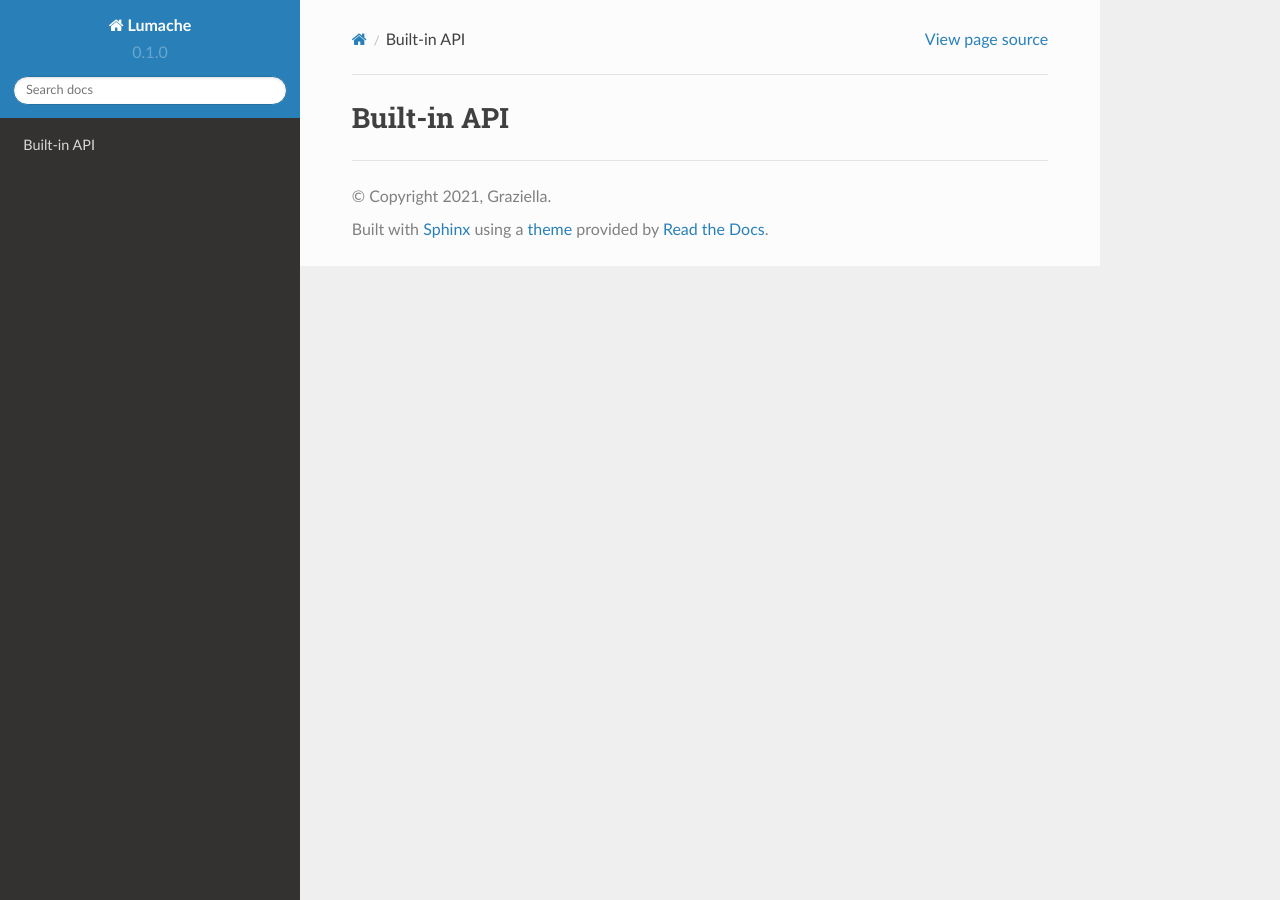
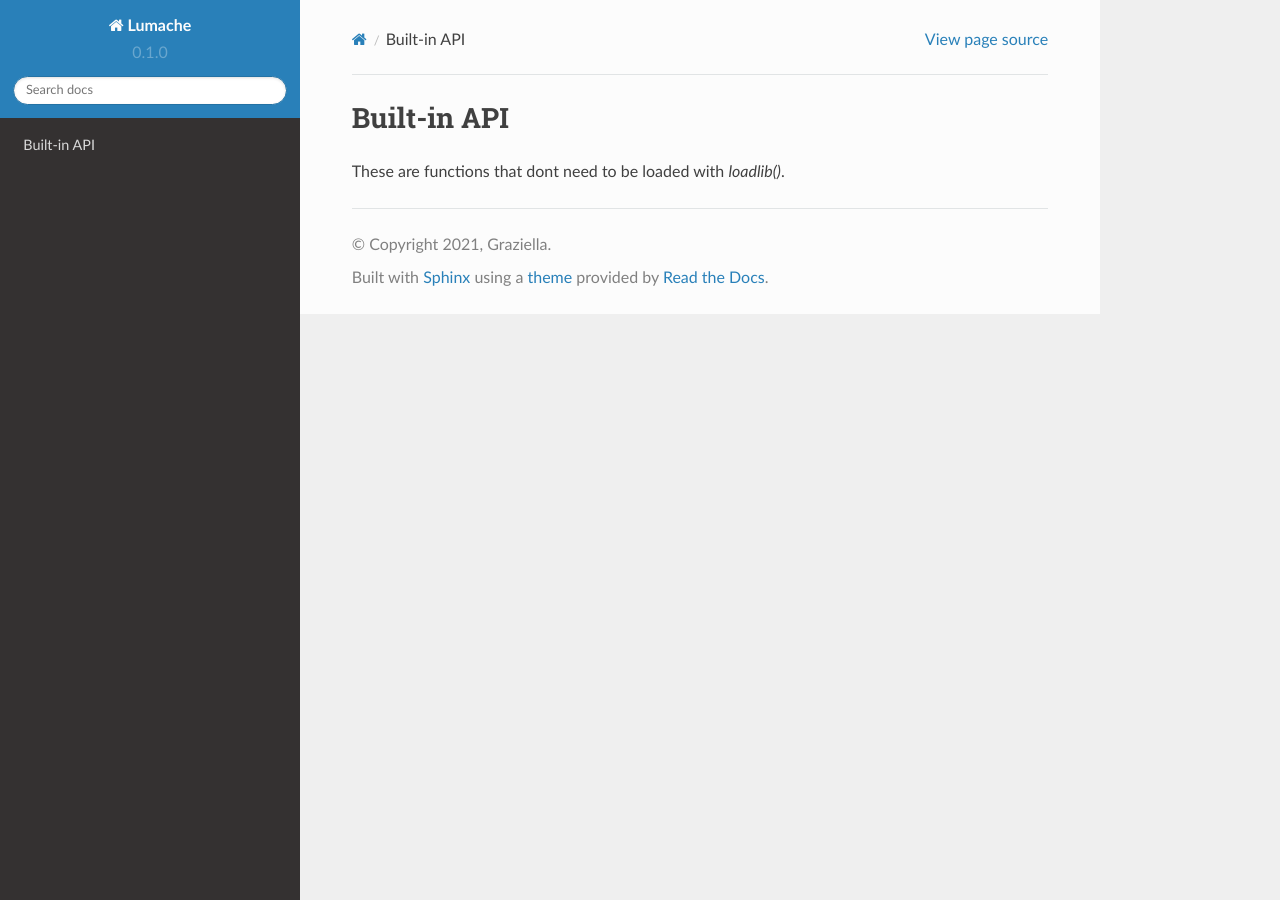
Before and after one commit to Happygamer1983/LimeOS-API, a Sphinx documentation site: the page built from docs/source/Built-in.rst, in a window 1280 px wide. Built offline with Sphinx 7.4.7 and the Read the Docs theme 2.0.0, drawn with Linux system fonts in a browser that asks for light colours; pages that are not in the unit, such as notebooks, are missing from menus.

Commit message:
Update Built-in.rst

```diff
--- a/docs/source/Built-in.rst
+++ b/docs/source/Built-in.rst
@@ -1,5 +1,6 @@
 Built-in API
 ============
+These are functions that dont need to be loaded with *loadlib()*.
 
 .. code-block:: lua
   instance Lime.CreateWindow(name, icon)
```
